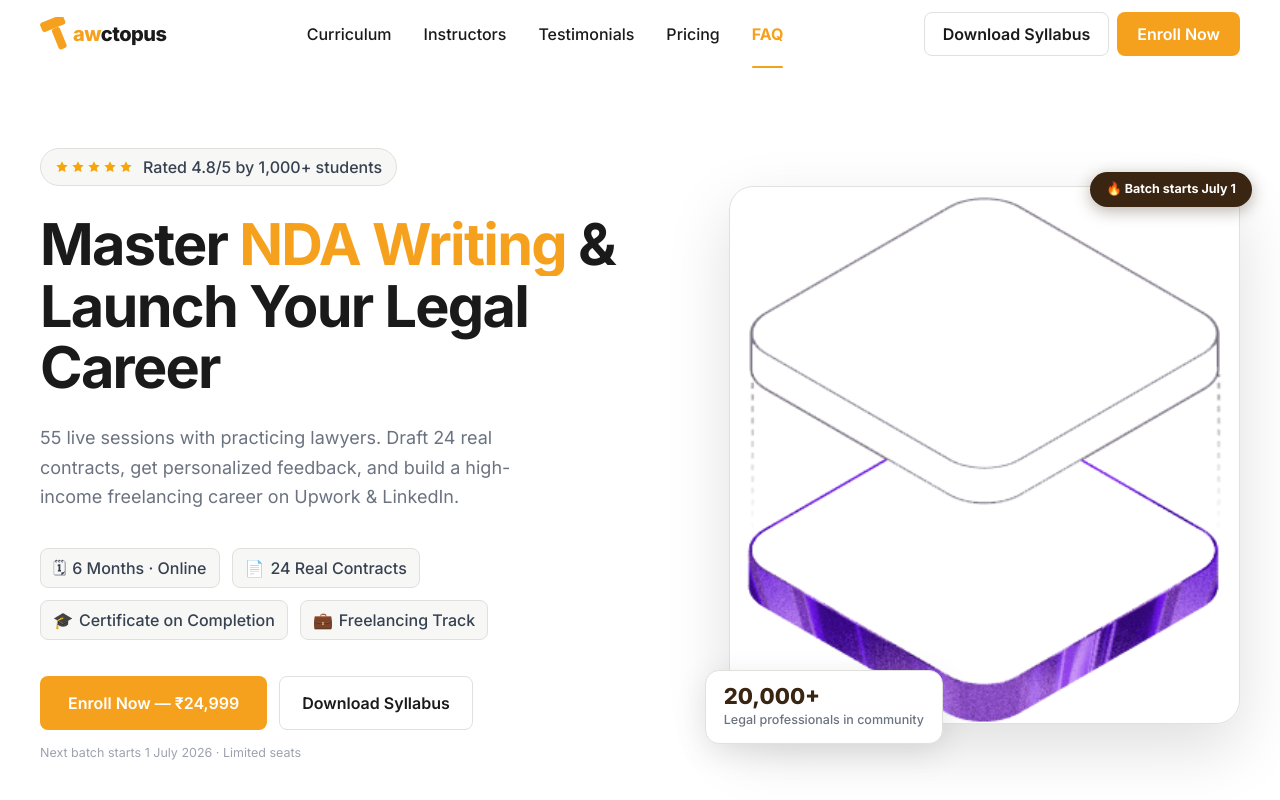
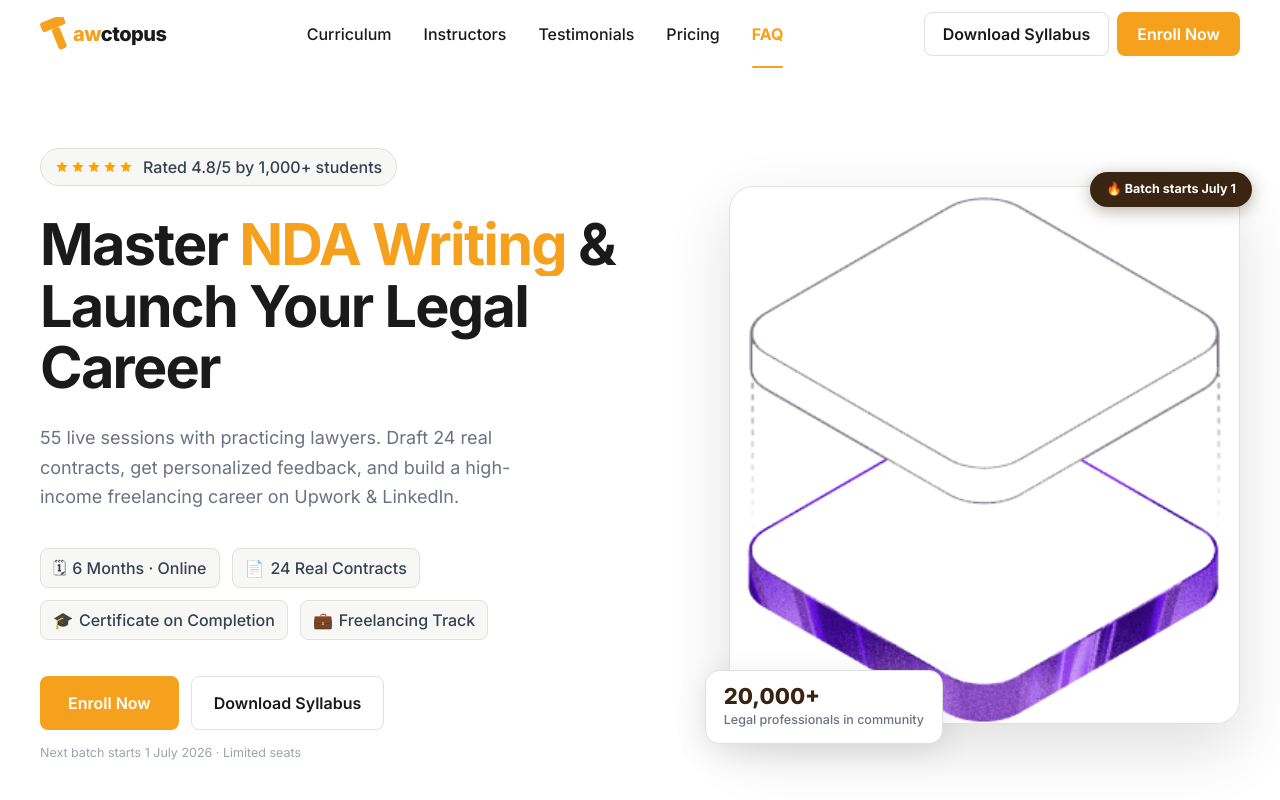
Before and after one commit to shivamvr/lawctopus-landing, a React (Vite) app: page / in a window 1280 px wide. Shown: the top 800 px of the page. Built offline with nearby package versions, Linux system fonts and the light colour scheme.

Commit message:
remove price from Enroll Now buttons

```diff
--- a/src/components/CurriculumSection.jsx
+++ b/src/components/CurriculumSection.jsx
@@ -192,7 +192,7 @@ export default function CurriculumSection() {
               className="btn-primary"
               style={{ width: '100%', justifyContent: 'center', marginTop: 20, fontSize: 16 }}
             >
-              Enroll Now — ₹24,999
+              Enroll Now
             </a>
           </div>
         </div>
--- a/src/components/FinalCTA.jsx
+++ b/src/components/FinalCTA.jsx
@@ -30,7 +30,7 @@ export default function FinalCTA({ onDownload }) {
             className="btn-primary"
             style={{ fontSize: 16, padding: '15px 32px' }}
           >
-            Enroll Now — ₹24,999
+            Enroll Now
           </a>
           <button
             onClick={onDownload}
--- a/src/components/HeroSection.jsx
+++ b/src/components/HeroSection.jsx
@@ -132,7 +132,7 @@ export default function HeroSection({ onDownload }) {
                 className="btn-primary"
                 style={{ fontSize: 16, padding: '15px 28px' }}
               >
-                Enroll Now — ₹24,999
+                Enroll Now
               </a>
               <button
                 onClick={onDownload}
```
